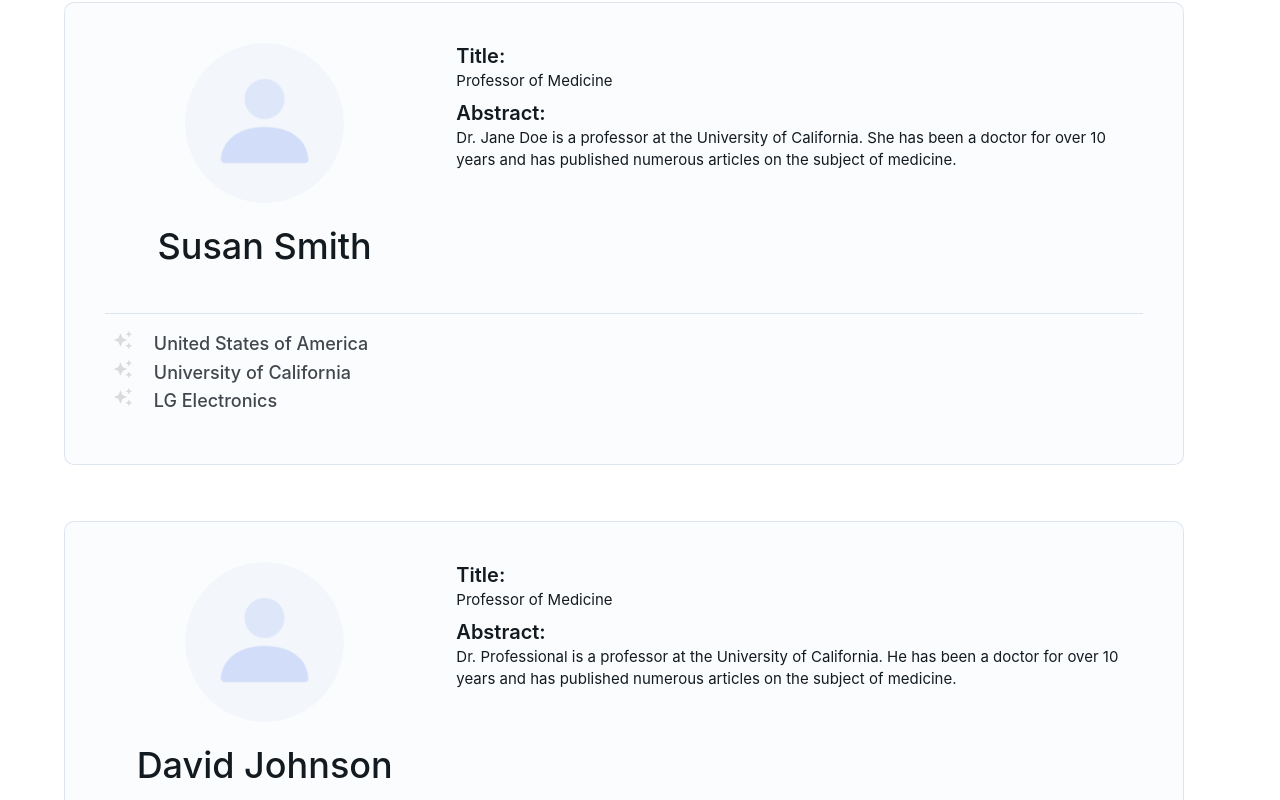
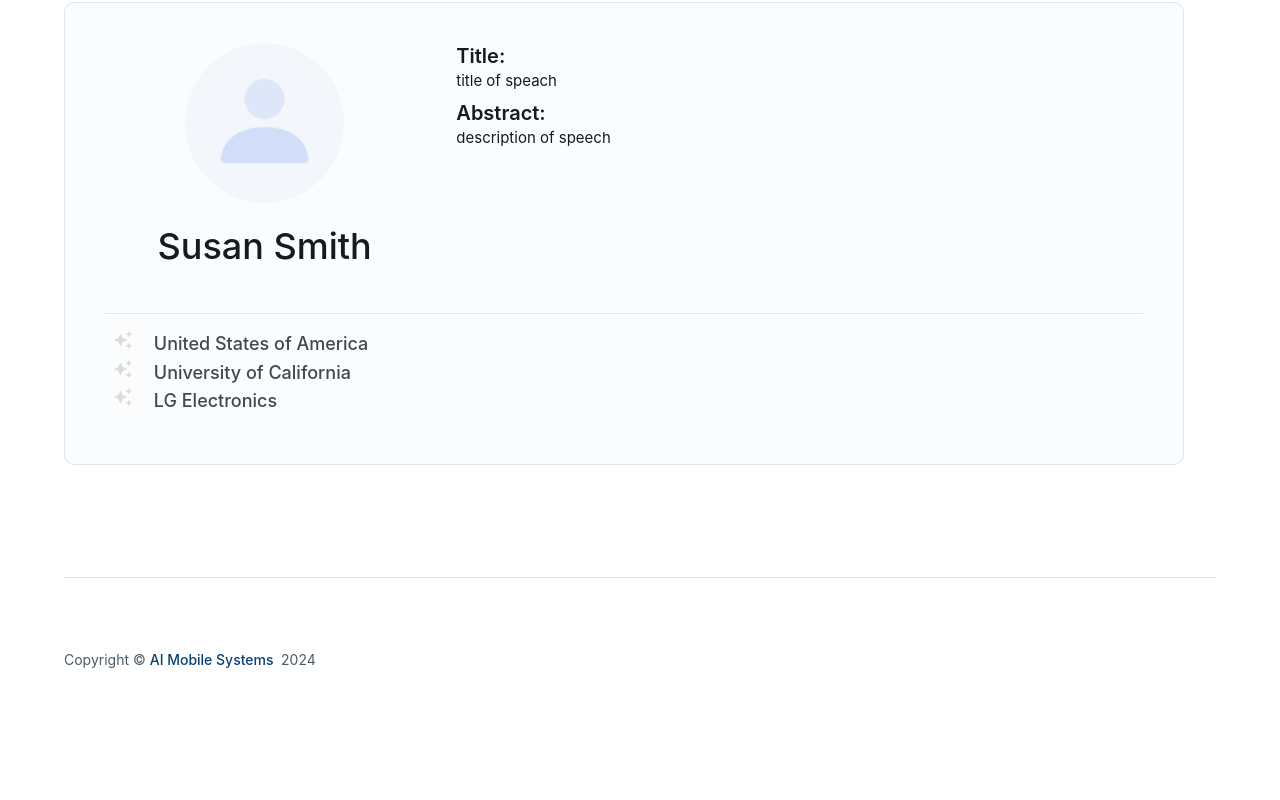
Before and after one commit to hypnotes/react-grid-test, a React (Vite) app: page /keynote in a window 1280 px wide. Shown: the part 760-1560 px from the top of the page. After the commit the page ends 1510 px from the top, so only its background shows below. Built offline with nearby package versions, Linux system fonts and the light colour scheme.

Commit message:
doc: change title and description of speech

```diff
--- a/src/data/keyVisitors.ts
+++ b/src/data/keyVisitors.ts
@@ -15,9 +15,8 @@ export const keyVisitors: KeyVisitor[] = [
       'University of California',
       'LG Electronics'
     ],
-    title: 'Professor of Medicine',
-    description:
-      'Dr. John Doe is a professor at the University of California. He has been a doctor for over 10 years and has published numerous articles on the subject of medicine.'
+    title: 'title of speach',
+    description: 'description of speech'
   },
   {
     name: 'Susan Smith',
@@ -27,20 +26,7 @@ export const keyVisitors: KeyVisitor[] = [
       'University of California',
       'LG Electronics'
     ],
-    title: 'Professor of Medicine',
-    description:
-      'Dr. Jane Doe is a professor at the University of California. She has been a doctor for over 10 years and has published numerous articles on the subject of medicine.'
-  },
-  {
-    name: 'David Johnson',
-    // avatar: '',
-    experience: [
-      'United States of America',
-      'University of California',
-      'LG Electronics'
-    ],
-    title: 'Professor of Medicine',
-    description:
-      'Dr. Professional is a professor at the University of California. He has been a doctor for over 10 years and has published numerous articles on the subject of medicine.'
+    title: 'title of speach',
+    description: 'description of speech'
   }
 ]
```
